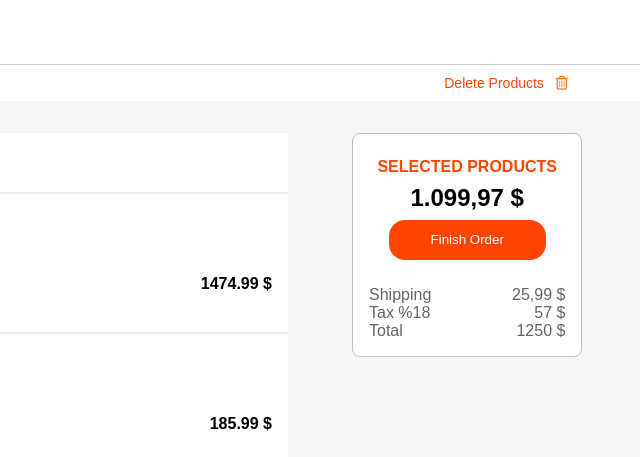
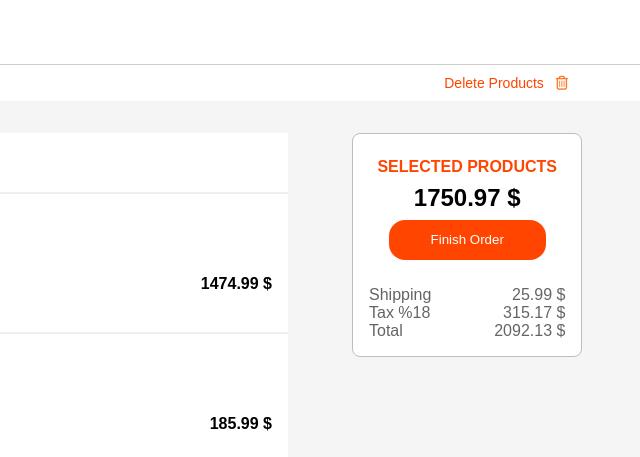
Before and after one commit to nmekinci/checkout, a plain HTML site: page index.html in a window 1280 px wide. Shown: the top 457 px of the page, 640-1280 px from the left. Drawn offline with Linux system fonts and the light colour scheme.

Commit message:
refersh and result area complated

```diff
--- a/app.js
+++ b/app.js
@@ -11,10 +11,19 @@ const amountOfProducts = document.querySelector(".amount-of-product")
 
 const selectedProducts = document.querySelector(".main__sum-price")
 
+const shipping = document.getElementById("cart-shipping").querySelector(".dollar")
+const tax = document.getElementById("cart-tax").querySelector(".dollar")
+const total = document.getElementById("cart-total").querySelector(".dollar")
+
+
 // let totalAmount = 0
 
 // ******** events
 
+window.addEventListener("load",(e) =>{
+    selectedProducts.innerHTML = updateAmount()
+    finishOreder()
+})
 
 main.addEventListener("click", (e) => {
 
@@ -39,7 +48,7 @@ main.addEventListener("click", (e) => {
     }else {}
     }
     selectedProducts.innerHTML = updateAmount()
-
+    finishOreder()
 })
 
 // function subTotal(position) {
@@ -56,3 +65,11 @@ function updateAmount () {
     }
     return sum.toFixed(2);
 }
+
+
+function finishOreder() {
+    (Number(selectedProducts.innerText) >= 3000) ? shipping.innerText = "0" : shipping.innerText = "25.99";
+    tax.innerText = (Number(selectedProducts.innerText) * 0.18).toFixed(2);
+    total.innerText = (Number(shipping.innerText) + Number(tax.innerText) + Number(selectedProducts.innerText)).toFixed(2);
+
+}
--- a/index.html
+++ b/index.html
@@ -120,7 +120,7 @@
         <div class="main__summary--responsive">
           <div>
           <h4 class="main__sum-title">SELECTED PRODUCTS</h4>
-        <h2 class="main__sum-price dollar">1.099,97</h2>
+        <h2 class="main__sum-price dollar"></h2>
         </div>
           <button class="main__order-btn">Finish Order</button>
         </div>
```
